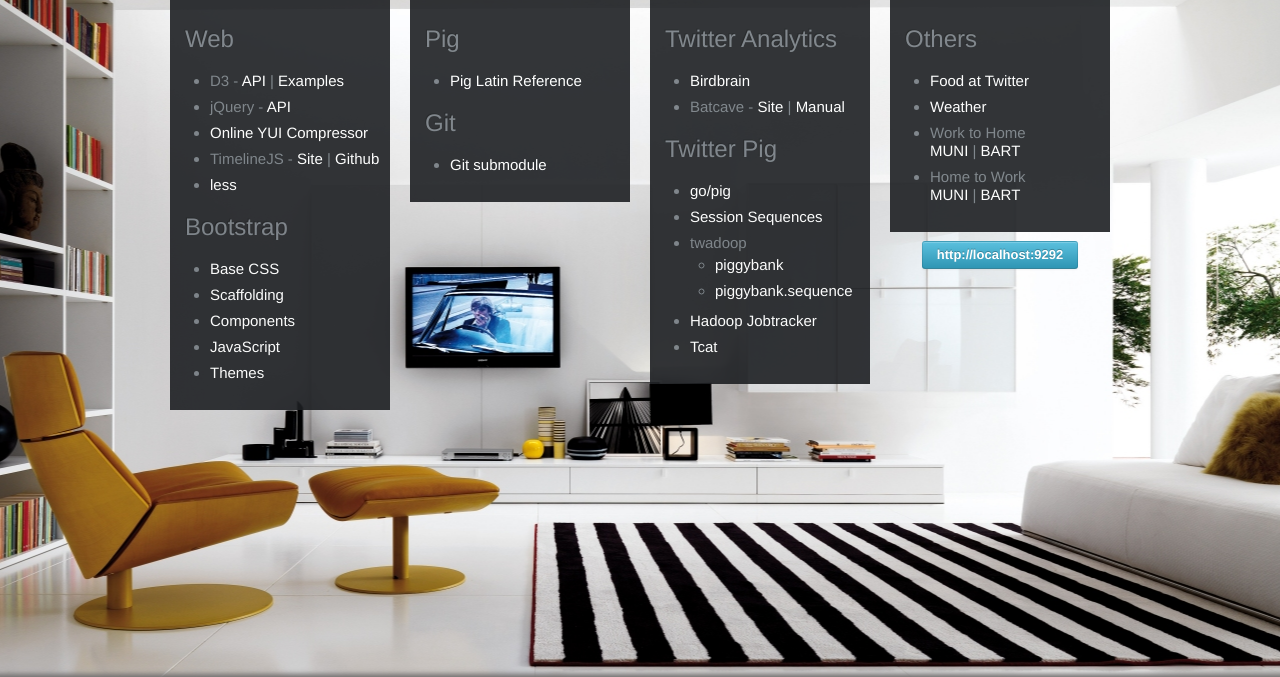
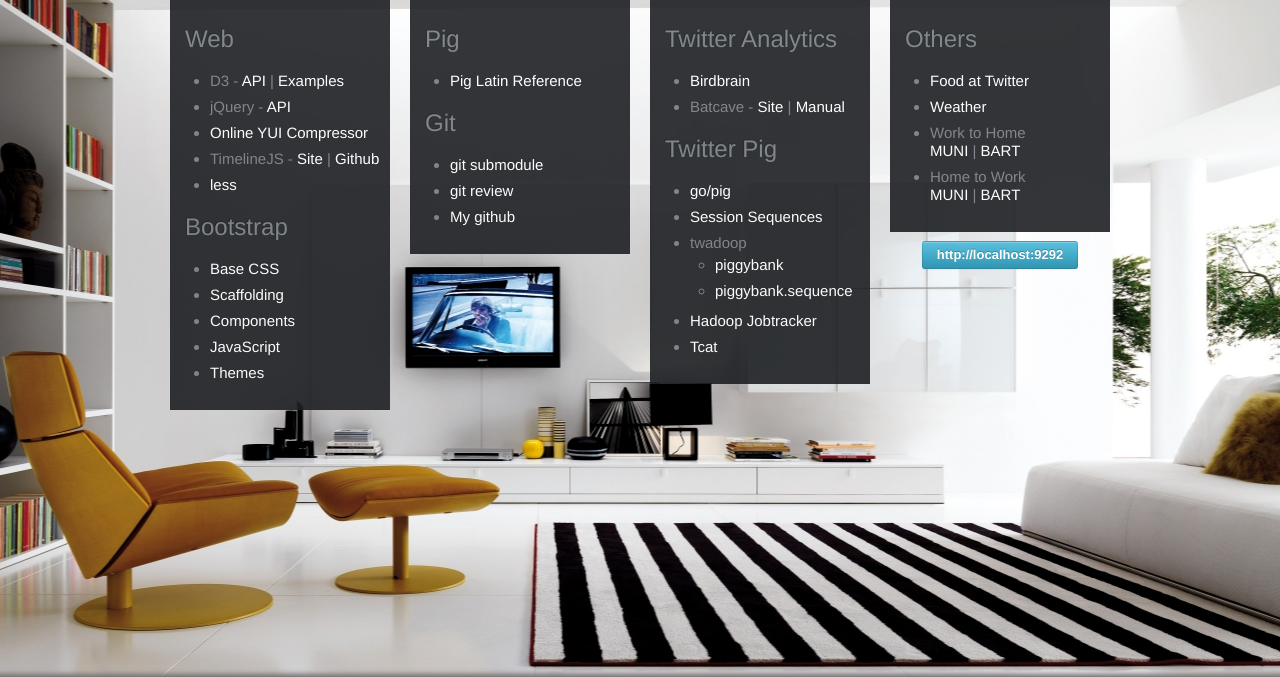
Before and after one commit to AlexxNica/homesweethome, a plain HTML site: page index.html in a window 1280 px wide. Shown: the top 677 px of the page. Drawn offline with Linux system fonts and the light colour scheme.

Commit message:
add git links

```diff
--- a/index.html
+++ b/index.html
@@ -109,7 +109,13 @@
           <h3>Git</h3>
           <ul>
             <li>
-              <a href="http://git-scm.com/book/en/Git-Tools-Submodules">Git submodule</a>
+              <a href="http://git-scm.com/book/en/Git-Tools-Submodules">git submodule</a>
+            </li>
+            <li>
+              <a href="http://confluence.local.twitter.com/display/RELEASE/git+review">git review</a>
+            </li>
+            <li>
+              <a href="http://www.github.com/kristw">My github</a>
             </li>
           </ul>
           </div>
```
